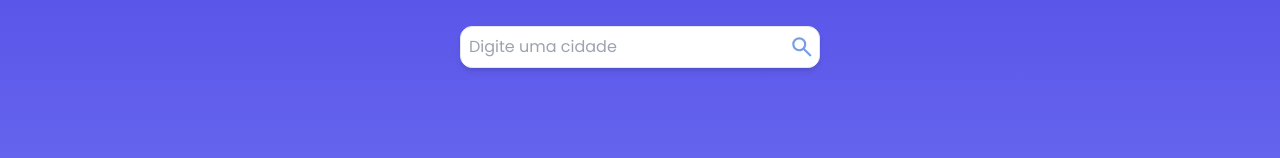
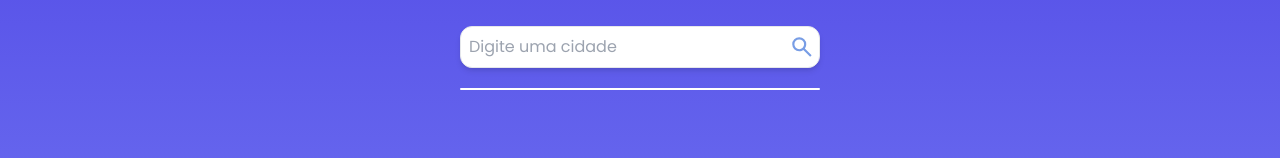
Before and after one commit to BiancaSCampos/weather-app, a React (Vite) app: page / in a window 1280 px wide. Shown: the part 182-340 px from the top of the page. Built offline with nearby package versions, Linux system fonts and the light colour scheme.

Commit message:
adding a visual element of separator

```diff
--- a/src/App.jsx
+++ b/src/App.jsx
@@ -17,7 +17,7 @@ const App = () => {
           />
           <DisplayCityCard  />
 
-          <span className="w-full h-0.5 mt-2 bg-white rounded-lg" />
+          <span className="w-full h-0.5 rounded-lg mt-5  bg-white block" />
         </div>
       </div>
     </CityProvider>
```
